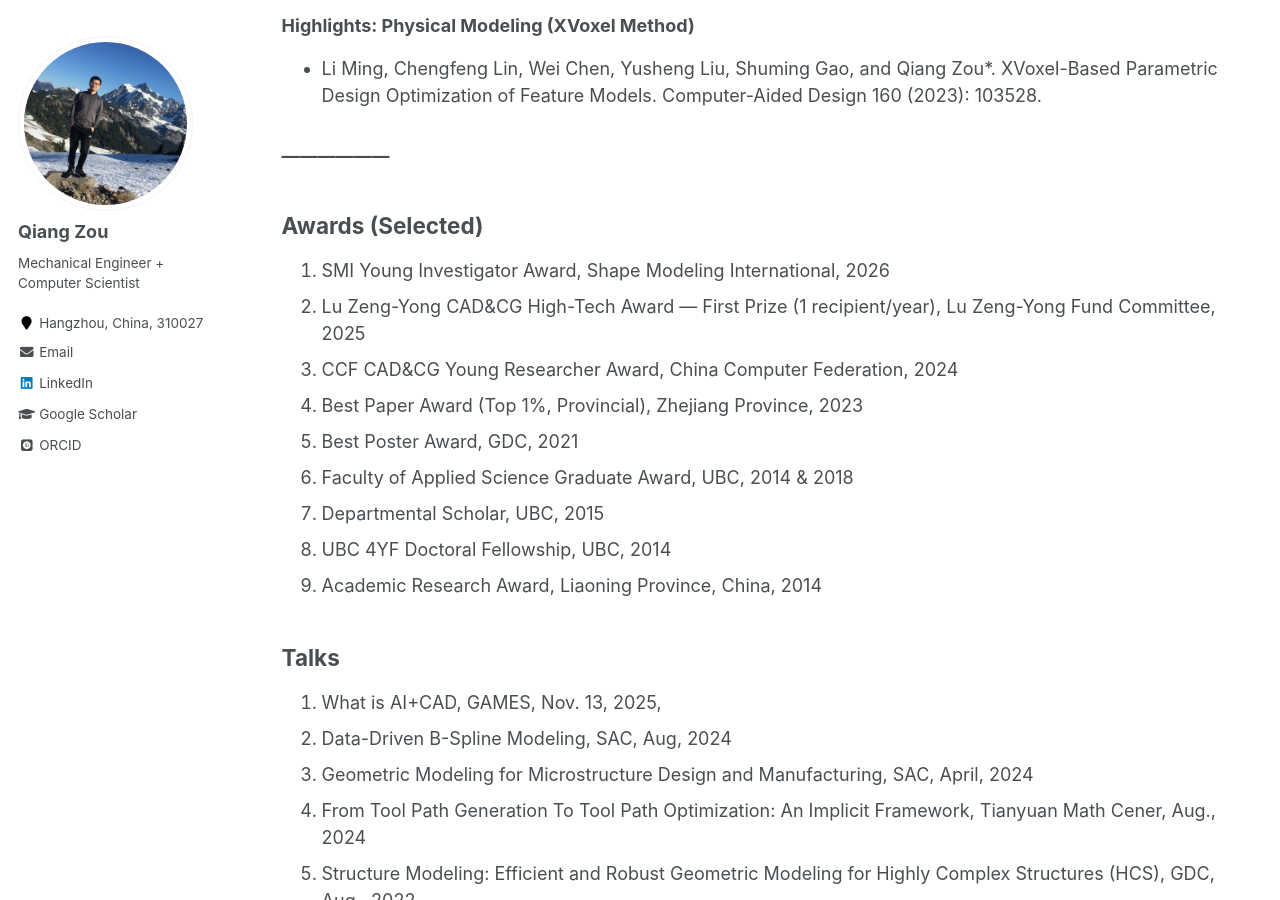
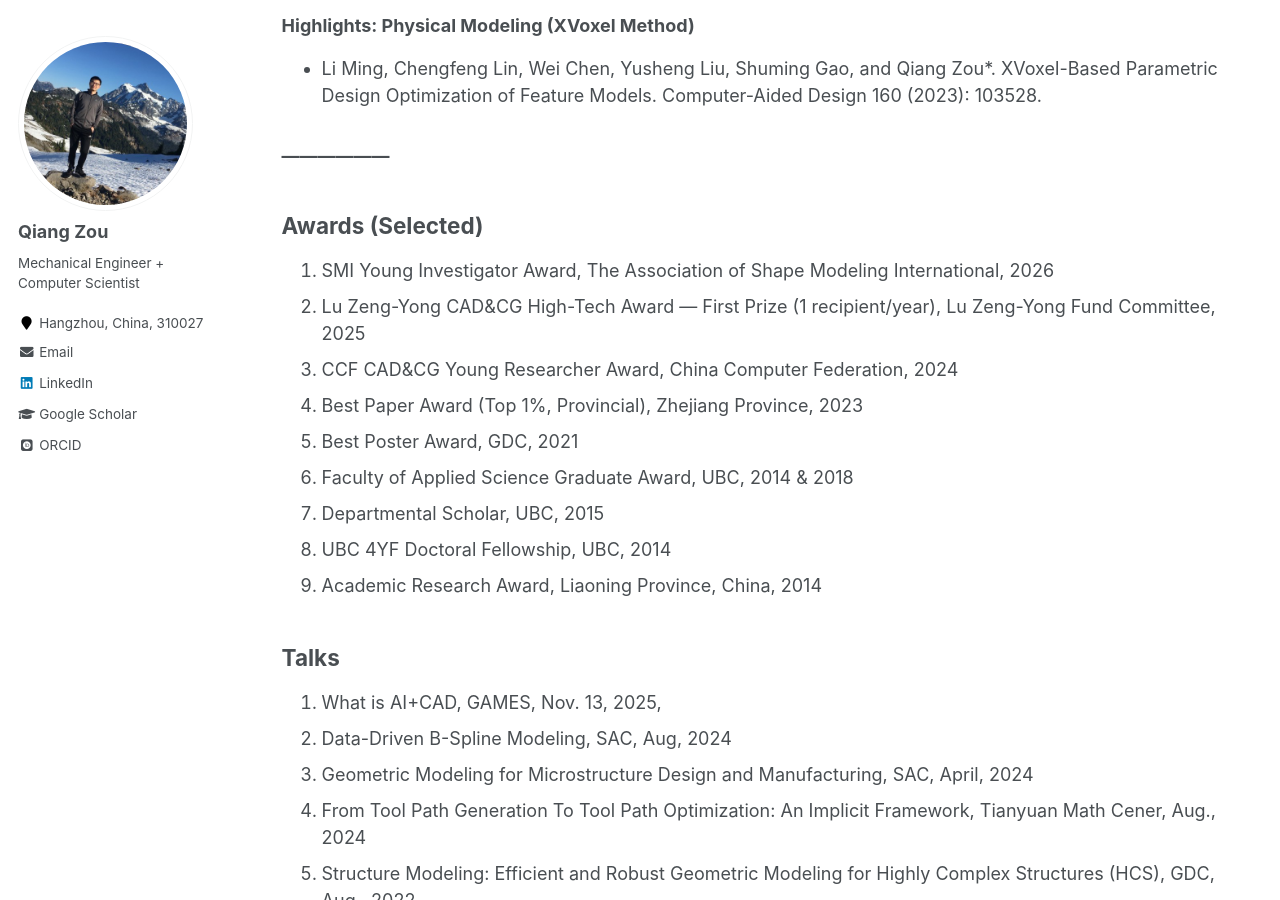
Before and after one commit to Qiang-Zou/Qiang-Zou.github.io, a Jekyll site: the page built from _pages/research.md, in a window 1280 px wide and 900 px high, scrolled down 2409 px. Built offline with Jekyll 4.4.1, drawn with Linux system fonts in a browser that asks for light colours; some web fonts are replaced; formulas are drawn with MathJax 3.

Commit message:
Update research.md

```diff
--- a/_pages/research.md
+++ b/_pages/research.md
@@ -101,7 +101,7 @@ See [Google Scholar](https://scholar.google.com/citations?user=9FwFNqAAAAAJ&hl=e
 
 
 ## Awards (Selected)
-1. SMI Young Investigator Award, Shape Modeling International, 2026
+1. SMI Young Investigator Award, The Association of Shape Modeling International, 2026
 1. Lu Zeng-Yong CAD&CG High-Tech Award — First Prize (1 recipient/year), Lu Zeng-Yong Fund Committee, 2025
 1. CCF CAD&CG Young Researcher Award, China Computer Federation, 2024
 1. Best Paper Award (Top 1%, Provincial), Zhejiang Province, 2023
```
